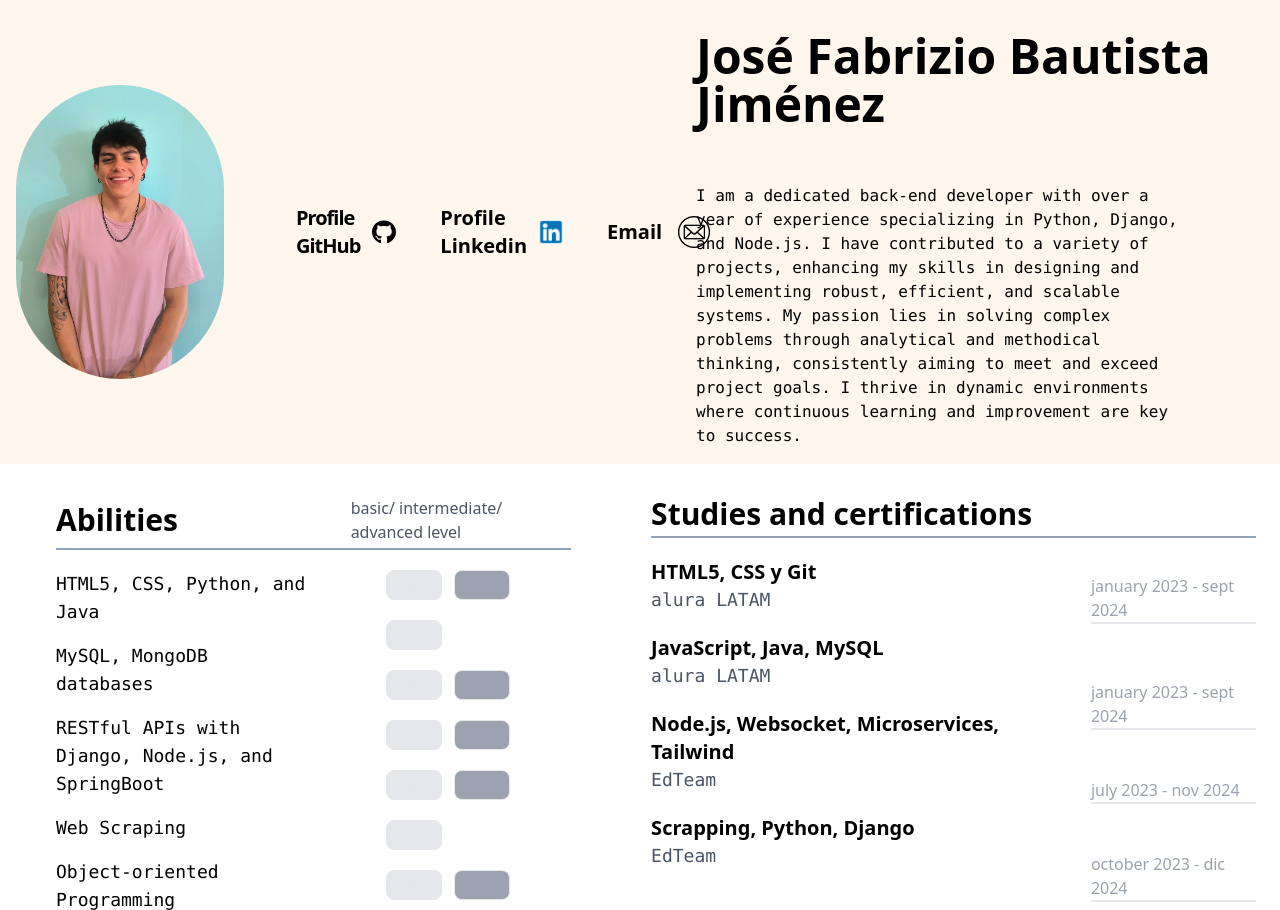
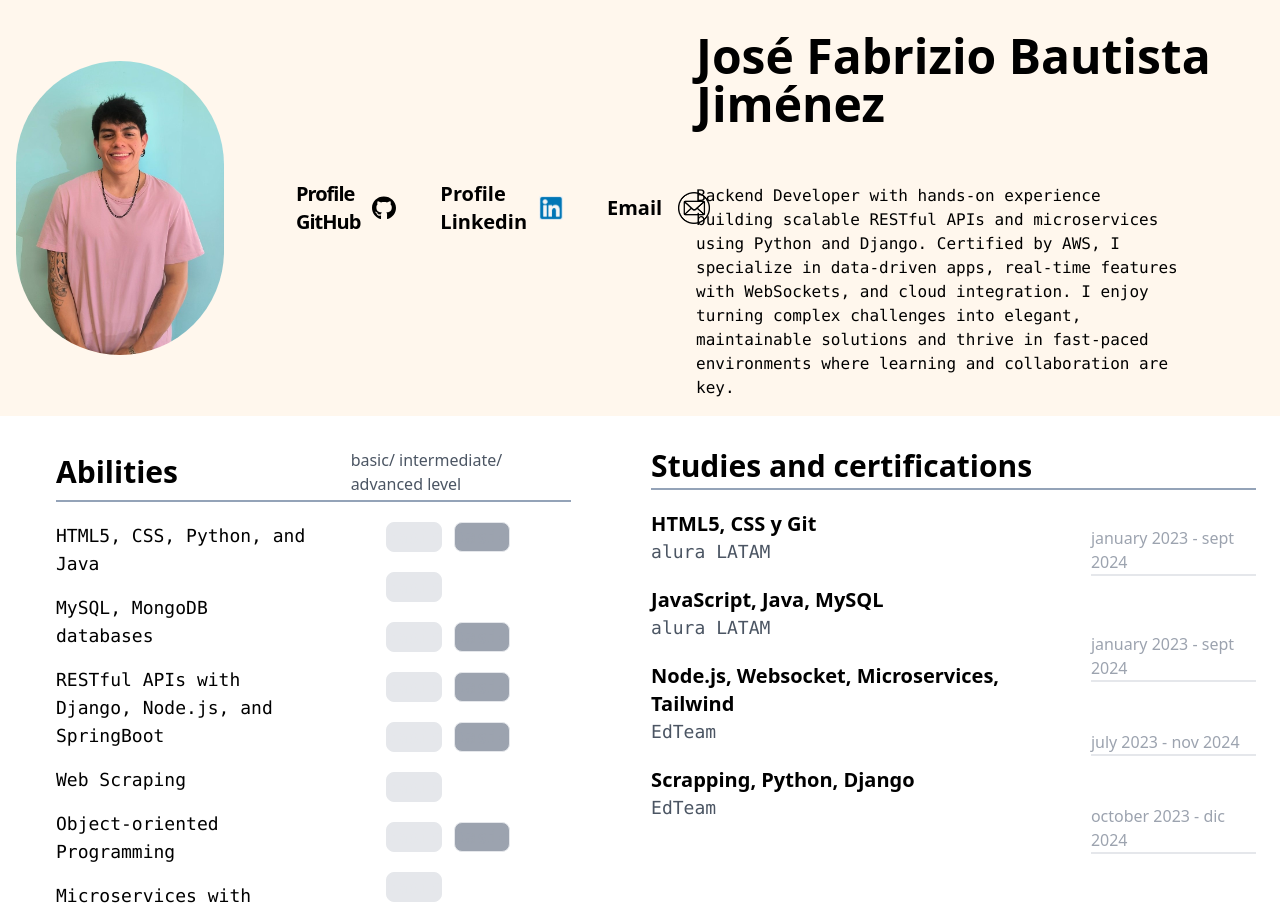
Before and after one commit to fabrixbau/MiPaginaWebPresentacion, a website built with Vite: page index.html in a window 1280 px wide. Shown: the top 910 px of the page. Built offline with nearby package versions, Linux system fonts and the light colour scheme.

Commit message:
update  mi cv my header

```diff
--- a/index.html
+++ b/index.html
@@ -63,12 +63,14 @@
             <div class="flex flex-col">
                 <h1 class="lg:pr-2 mt-5 text-5xl font-semibold pb-14 lg:text-left text-center pr-10">José Fabrizio
                     Bautista Jiménez</h1>
-                <p class="font-mono lg:pr-24 pr-10 w-full pb-4 lg:text-left text-center">I am a dedicated back-end
-                    developer with over a year of experience specializing in Python, Django, and Node.js. I have
-                    contributed to a variety of projects, enhancing my skills in designing and implementing robust,
-                    efficient, and scalable systems. My passion lies in solving complex problems through analytical and
-                    methodical thinking, consistently aiming to meet and exceed project goals. I thrive in dynamic
-                    environments where continuous learning and improvement are key to success.</p>
+                <p class="font-mono lg:pr-24 pr-10 w-full pb-4 lg:text-left text-center">Backend Developer with hands-on
+                    experience building scalable RESTful APIs and microservices using Python and Django.
+                    Certified by AWS, I specialize in data-driven apps, real-time features with WebSockets, and cloud
+                    integration. I enjoy
+                    turning complex challenges into elegant, maintainable solutions and thrive in fast-paced
+                    environments where learning and
+                    collaboration are key.
+                </p>
             </div>
         </div>
         </div>
```
